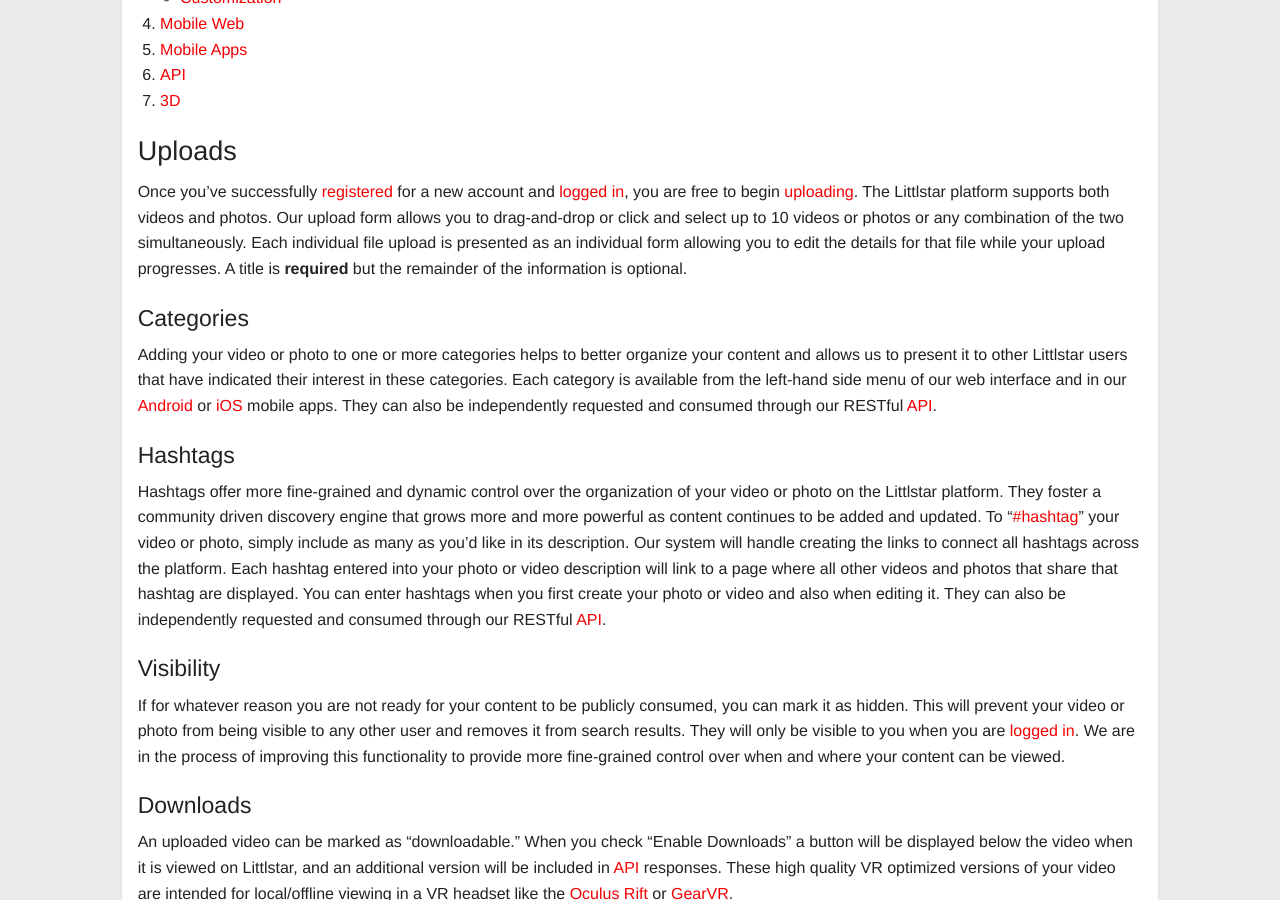
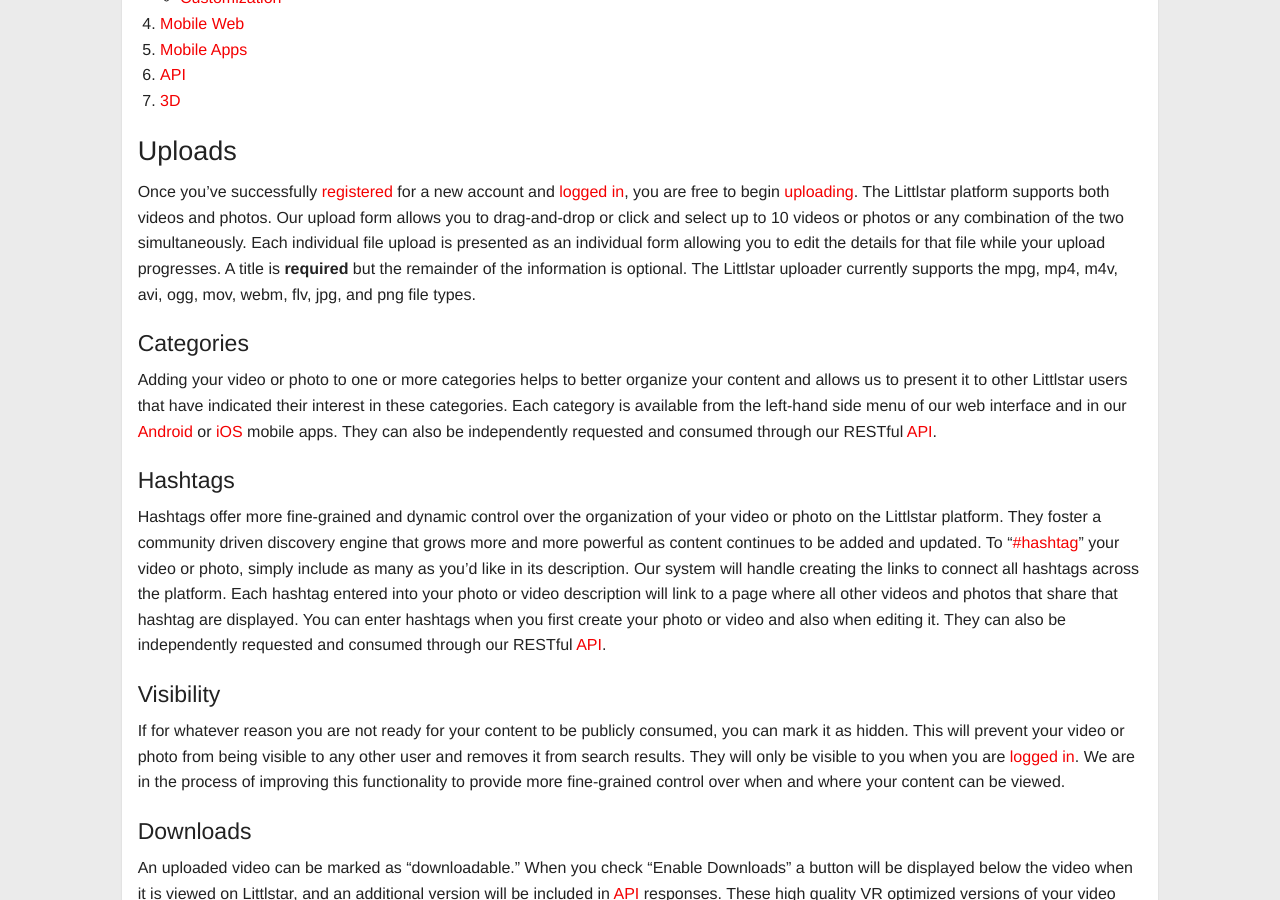
Before and after one commit to littlstar/littlstar.github.io, a Jekyll site: the page built from content-guide.md, in a window 1280 px wide and 900 px high, scrolled down 669 px. Built offline with Jekyll 4.4.1, drawn with Linux system fonts in a browser that asks for light colours; nearby versions of some CDN libraries; comment, search, counter and statistics services are not loaded.

Commit message:
added allowed file types to uploads section of content guide

```diff
--- a/content-guide.md
+++ b/content-guide.md
@@ -27,7 +27,7 @@ The Littlstar platform has been designed from the ground up to fully support bot
 
 ### Uploads
 
-Once you've successfully [registered](https://littlstar.com/register) for a new account and [logged in](https://littlstar.com/login), you are free to begin [uploading](http://littlstar.com/uploads). The Littlstar platform supports both videos and photos. Our upload form allows you to drag-and-drop or click and select up to 10 videos or photos or any combination of the two simultaneously. Each individual file upload is presented as an individual form allowing you to edit the details for that file while your upload progresses. A title is **required** but the remainder of the information is optional.
+Once you've successfully [registered](https://littlstar.com/register) for a new account and [logged in](https://littlstar.com/login), you are free to begin [uploading](http://littlstar.com/uploads). The Littlstar platform supports both videos and photos. Our upload form allows you to drag-and-drop or click and select up to 10 videos or photos or any combination of the two simultaneously. Each individual file upload is presented as an individual form allowing you to edit the details for that file while your upload progresses. A title is **required** but the remainder of the information is optional. The Littlstar uploader currently supports the mpg, mp4, m4v, avi, ogg, mov, webm, flv, jpg, and png file types.
 
 #### Categories
 
```
